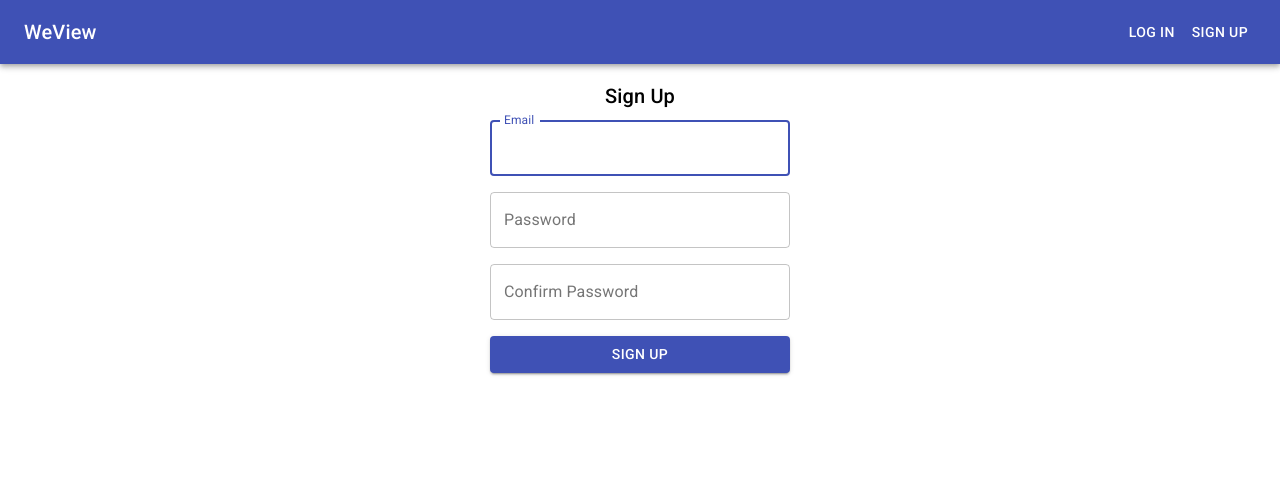
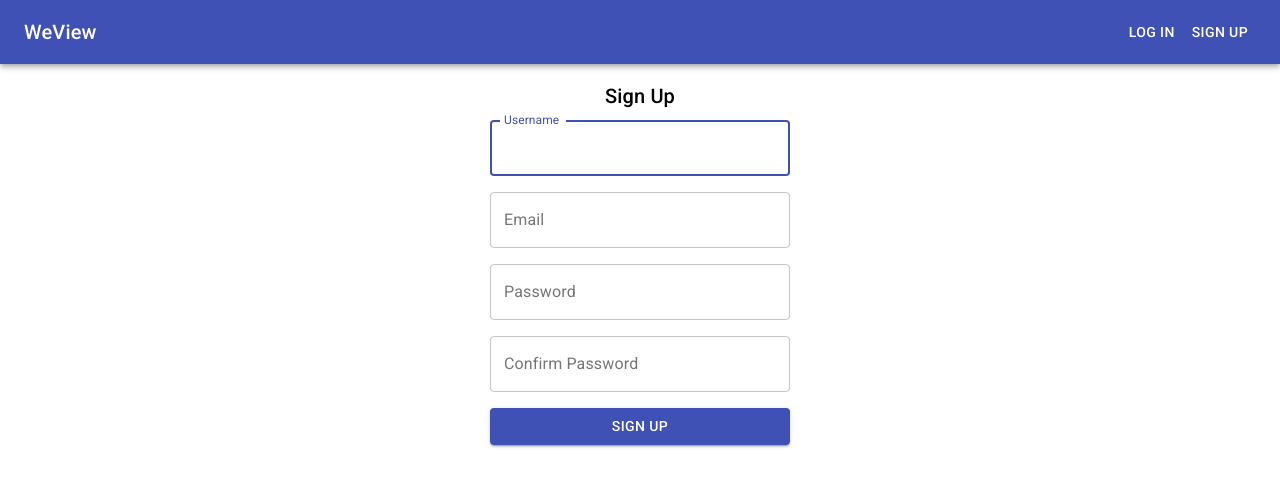
Before and after one commit to lrnxie/weview, a React (Create React App) app: page /signup in a window 1280 px wide. Shown: the top 486 px of the page. Built offline with nearby package versions, Linux system fonts and the light colour scheme; no server answers.

Commit message:
Add username in sign up

```diff
--- a/src/components/auth/SignUp.js
+++ b/src/components/auth/SignUp.js
@@ -35,11 +35,16 @@ const SignUp = ({ history }) => {
 
   const formik = useFormik({
     initialValues: {
+      username: "",
       email: "",
       password: "",
       passwordConfirm: "",
     },
     validationSchema: Yup.object({
+      username: Yup.string()
+        .trim()
+        .max(20, "Username should be less than 20 characters")
+        .required("Username is required"),
       email: Yup.string()
         .trim()
         .email("Invalid email address")
@@ -52,7 +57,7 @@ const SignUp = ({ history }) => {
         .required("Confirm your password"),
     }),
     onSubmit: (values) => {
-      signUp(values.email.trim(), values.password);
+      signUp(values.username.trim(), values.email.trim(), values.password);
     },
   });
 
@@ -80,6 +85,19 @@ const SignUp = ({ history }) => {
         <form onSubmit={formik.handleSubmit} className={classes.form}>
           <TextField
             autoFocus
+            variant="outlined"
+            label="Username"
+            type="text"
+            name="username"
+            value={formik.values.username}
+            onChange={formik.handleChange}
+            onBlur={formik.handleBlur}
+            error={
+              formik.touched.username && formik.errors.username !== undefined
+            }
+            helperText={formik.touched.username && formik.errors.username}
+          />
+          <TextField
             variant="outlined"
             label="Email"
             type="text"
--- a/src/components/layout/Navbar.js
+++ b/src/components/layout/Navbar.js
@@ -21,7 +21,9 @@ const Navbar = () => {
 
   const links = user ? (
     <Fragment>
-      <Button color="inherit">Account</Button>
+      <Button color="inherit" style={{ textTransform: "none" }}>
+        {user.username}
+      </Button>
       <Button color="inherit" onClick={logOut}>
         Log Out
       </Button>
--- a/src/contexts/AuthContext.js
+++ b/src/contexts/AuthContext.js
@@ -11,37 +11,39 @@ export const AuthContextProvider = (props) => {
   const logIn = (email, password) => {
     auth
       .signInWithEmailAndPassword(email, password)
-      .then((res) => {
-        setUser({ id: res.user.uid, email: res.user.email });
-        setAlert(null);
-      })
-      .catch((err) => {
-        setAlert(err.message);
-      });
+      .catch((err) => setAlert(err.message));
   };
 
-  const signUp = (email, password) => {
+  const signUp = (username, email, password) => {
     auth
       .createUserWithEmailAndPassword(email, password)
       .then((res) => {
-        db.collection("users").doc(res.user.uid).set({ email: res.user.email });
-        setAlert(null);
+        auth.currentUser.updateProfile({ displayName: username }).then(() => {
+          db.collection("users")
+            .doc(res.user.uid)
+            .set({ username, email: res.user.email });
+          setUser({
+            id: res.user.uid,
+            email: res.user.email,
+            username: res.user.displayName,
+          });
+        });
       })
-      .catch((err) => {
-        setAlert(err.message);
-      });
+      .catch((err) => setAlert(err.message));
   };
 
   const logOut = () => {
-    auth.signOut().then(() => {
-      setUser(null);
-    });
+    auth.signOut().then(() => setUser(null));
   };
 
   useEffect(() => {
     const unsbuscribe = auth.onAuthStateChanged((user) => {
       if (user) {
-        setUser({ id: user.uid, email: user.email });
+        setUser({
+          id: user.uid,
+          email: user.email,
+          username: user.displayName,
+        });
       }
       setLoading(false);
     });
```
